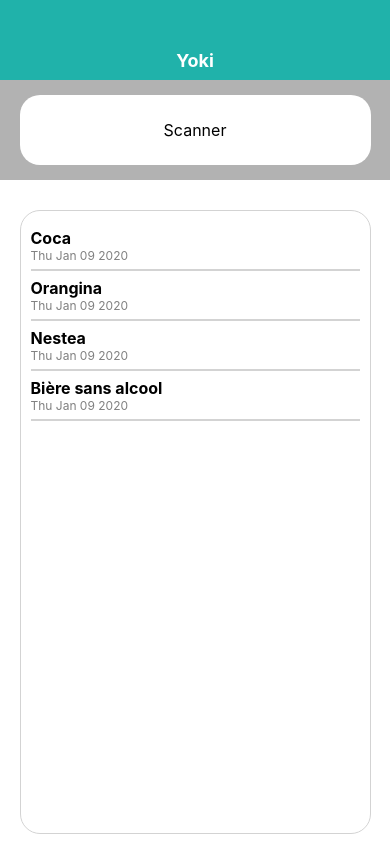
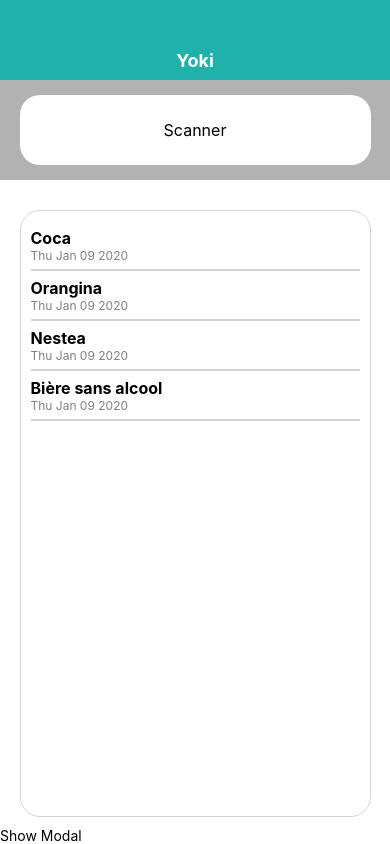
Before and after one commit to MasseRaphael/Yoki, a React Native app: screen / in a window 390 px wide. Built offline with nearby package versions, Linux system fonts and the light colour scheme.

Commit message:
ajout modal

```diff
--- a/App.js
+++ b/App.js
@@ -1,5 +1,5 @@
 import React from 'react';
-import {Button, Image, ScrollView, StyleSheet, Text, TouchableOpacity, View} from 'react-native';
+import {Button, Image, ScrollView, StyleSheet, Text, TouchableOpacity, View, Modal, TouchableHighlight, Alert} from 'react-native';
 import {homeStyle} from './style/home';
 import {fontsStyle} from "./style/fonts";
 import {globalStyle} from "./style/global";
@@ -30,6 +30,14 @@ export default class App extends React.Component {
     alert('Je clique sur un produit avec l\'id : ' + id)
   };
 
+  state = {
+    modalVisible: false,
+  };
+
+  setModalVisible(visible) {
+    this.setState({modalVisible: visible});
+  }
+
   render() {
     return (
       <View style={globalStyle.container}>
@@ -48,6 +56,22 @@ export default class App extends React.Component {
            )
           }
         </ScrollView>
+        <Modal animationType="slide" transparent={false} visible={this.state.modalVisible} onRequestClose={() => {Alert.alert('Modal has been closed');}}>
+          <View style={{marginTop: 22}}>
+            <View>
+              <Text>Hello World!</Text>
+
+              <TouchableHighlight onPress={() => {this.setModalVisible(!this.state.modalVisible);}}>
+                <Text>Hide Modal</Text>
+              </TouchableHighlight>
+            </View>
+          </View>
+        </Modal>
+
+        <TouchableHighlight onPress={() => {this.setModalVisible(true);}}>
+          <Text>Show Modal</Text>
+        </TouchableHighlight>
+
       </View>
     );
   }
```
